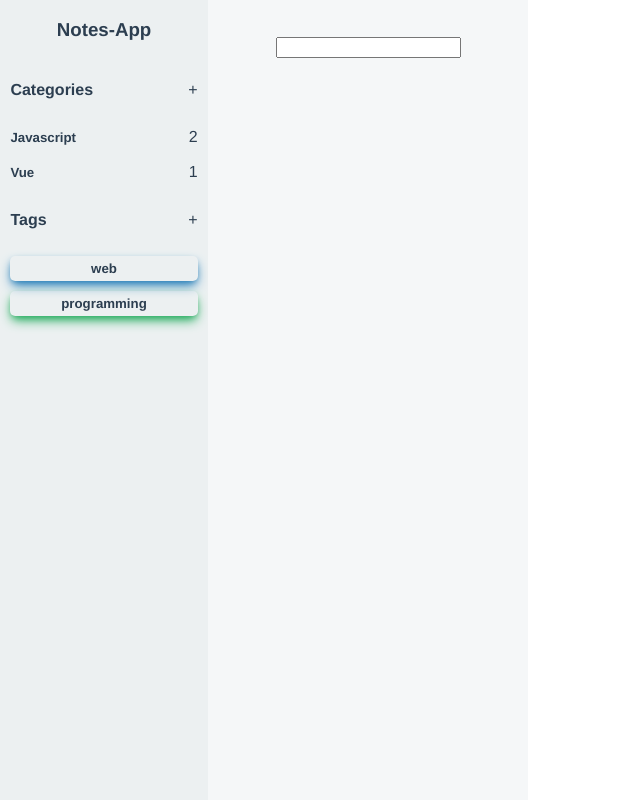
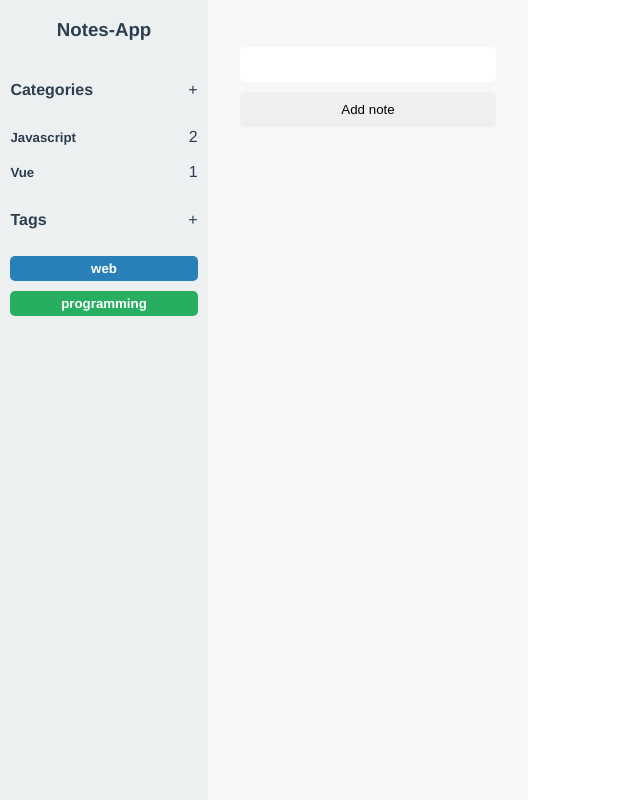
Before and after one commit to robertgeica/notas, a Vue app: page / in a window 1280 px wide. Shown: the whole page, without its empty margins (0-640 px from the left). Built offline with nearby package versions, Linux system fonts and the light colour scheme; data requests are answered from the project's data file.

Commit message:
modify styles

```diff
--- a/src/views/Notes.vue
+++ b/src/views/Notes.vue
@@ -2,8 +2,9 @@
   <div class="sidebar">
     <h3>{{ selectedCategory.categoryName }}</h3>
 
-    <div class="">
+    <div class="note-actions">
       <input type="text" />
+      <button>Add note</button>
     </div>
 
     <div :key="note" v-for="note in selectedCategory.notes" class="note">
@@ -41,6 +42,29 @@ export default {
   height: 100%;
   background-color: #f5f7f8;
 
+  .note-actions {
+    display: flex;
+    flex-direction: column;
+    width: 80%;
+    margin: 0 auto;
+
+    input {
+      margin: 10px 0;
+    }
+
+    input, button {
+      padding: 10px 0;
+      border-radius: 5px;
+      border: none;
+    }
+
+    button {
+      cursor: pointer;
+      margin: 0 0 15px;
+
+    }
+  }
+
   .note {
     padding: 0 10px;
     text-align: left;
@@ -53,8 +77,9 @@ export default {
     span {
       margin: 0 10px 0 0;
       padding: 5px;
-      border-radius: 10px;
+      border-radius: 5px;
       color: #fff;
+      font-size: 14px;
     }
   }
 }
--- a/src/views/Sidebar.vue
+++ b/src/views/Sidebar.vue
@@ -25,7 +25,7 @@
     <div class="tag" :key="tag.id" v-for="tag in tags">
       <h5
         :style="{
-          'box-shadow': `${tag.tagColor} 0px 6px 12px -2px, ${tag.tagColor} 0px 3px 7px -3px`,
+          'background': `${tag.tagColor}`,
         }"
       >
         {{ tag.tagName }}
@@ -78,6 +78,7 @@ export default {
       padding: 5px 0px;
       border-radius: 5px;
       cursor: pointer;
+      color: #fff;
     }
   }
 }
```
